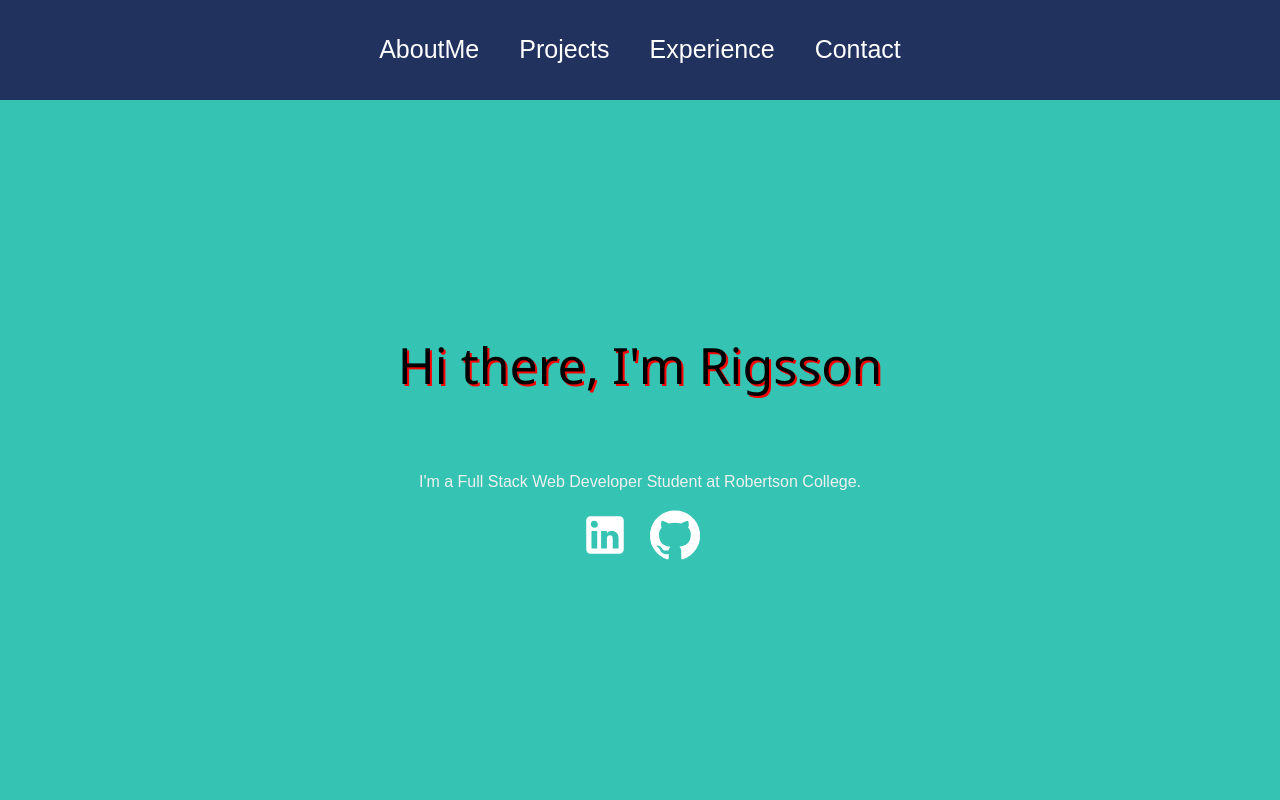
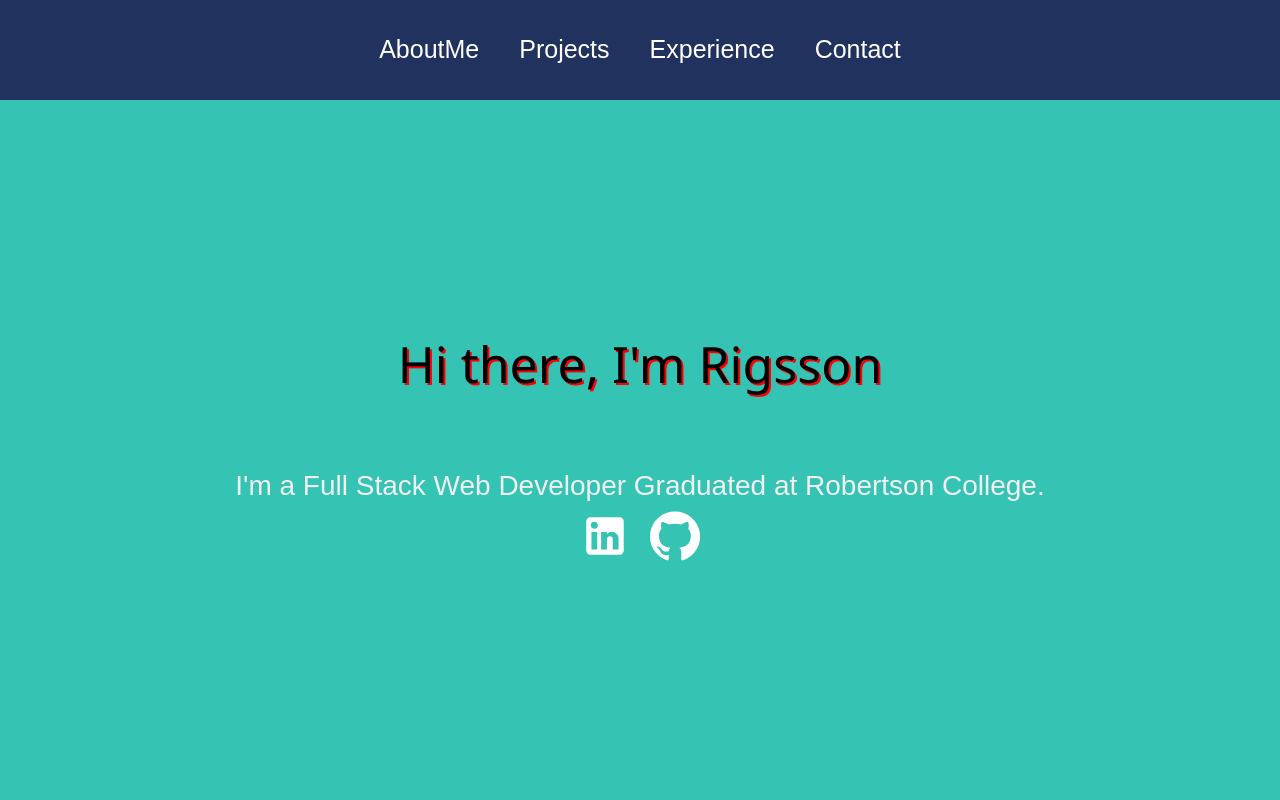
Before and after one commit to rigssonlagoneradev/myportfolio, a React (Create React App) app: page / in a window 1280 px wide. Shown: the top 800 px of the page. Built offline with nearby package versions, Linux system fonts and the light colour scheme.

Commit message:
change intro from student to graduate

```diff
--- a/src/pages/Home.js
+++ b/src/pages/Home.js
@@ -100,9 +100,9 @@ function Home() {
         <h2> Hi there, I'm Rigsson</h2><br/><br/><br/>
         </span>
 
-        <p className="info">
-            I'm a Full Stack Web Developer Student at Robertson College.<br/>
-        </p>
+        <h3 className="info">
+            I'm a Full Stack Web Developer Graduated at Robertson College.<br/>
+        </h3>
 
         <div className="prompt">
 
```
